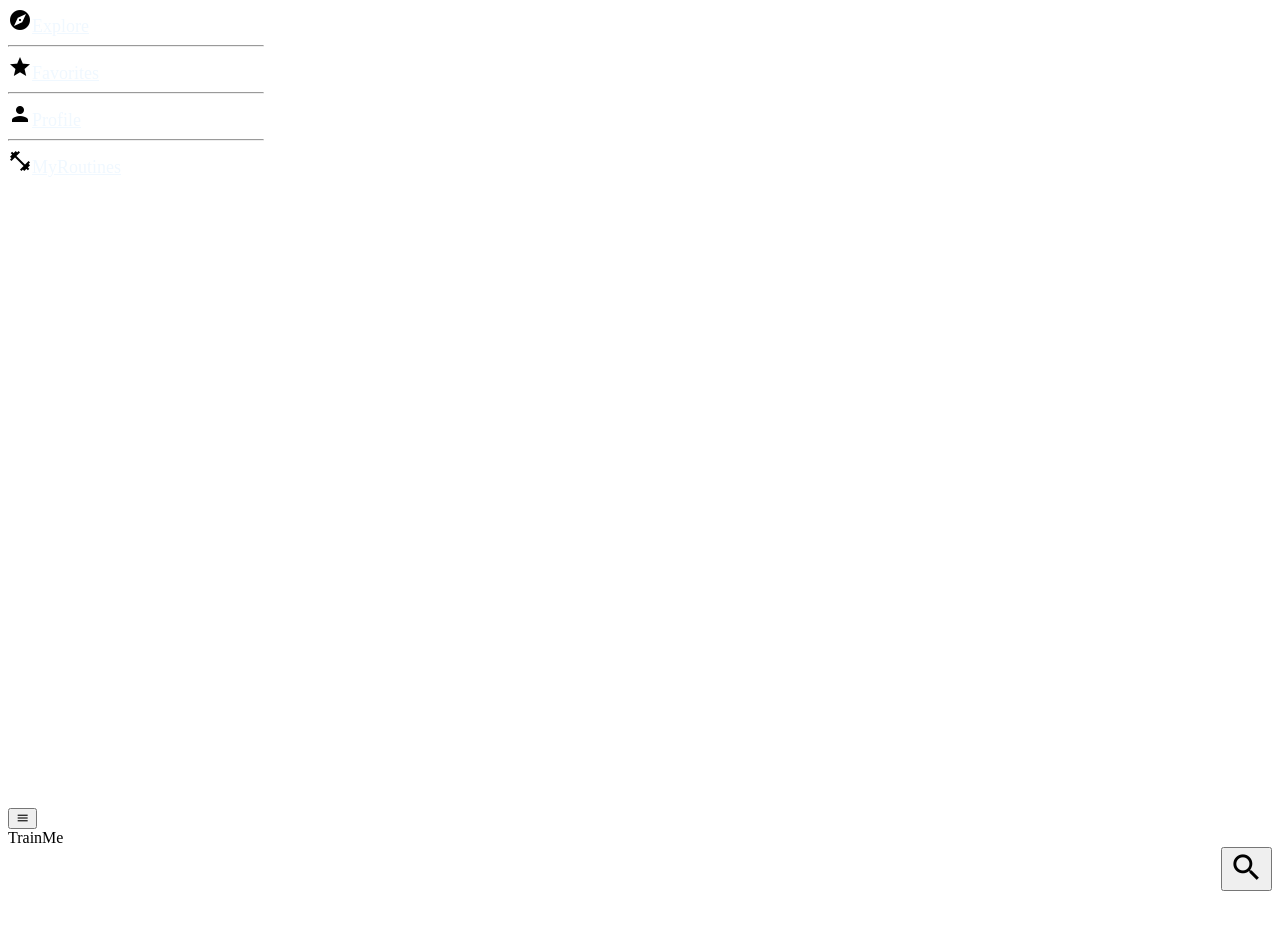
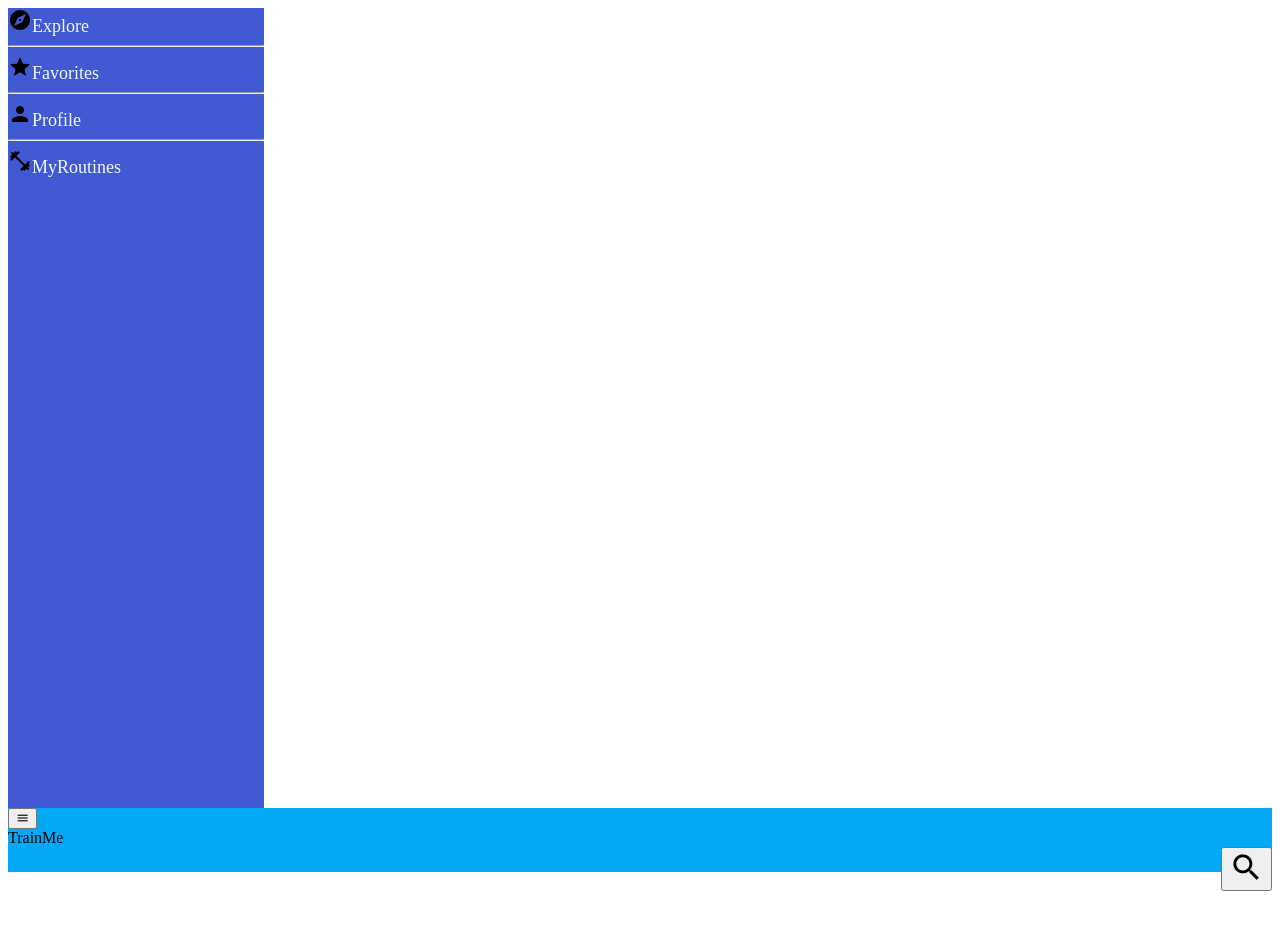
Before and after one commit to gbudoberra/tp2hci, a Vue app: page /#/ in a window 1280 px wide. Shown: the top 930 px of the page. Built offline with nearby package versions, Linux system fonts and the light colour scheme; a small style sheet from the web is missing.

Commit message:
Primary, Secondary y dark mode

```diff
--- a/src/App.vue
+++ b/src/App.vue
@@ -4,9 +4,8 @@
     <v-navigation-drawer
         v-model="drawer"
         app
-        color="blue lighten-1"
+        class="primary"
     >
-
       <v-list
           dense
           nav
@@ -61,11 +60,11 @@
     </v-navigation-drawer>
 
     <v-app-bar app
-    color="blue lighten-4">
+    class="secondary">
       <v-app-bar-nav-icon @click="drawer = !drawer"></v-app-bar-nav-icon>
       <v-container>
         <v-row justify="space-between">
-          <v-col align="start" align-self="center">
+          <v-col align="left" align-self="center">
             <v-toolbar-title>TrainMe</v-toolbar-title>
           </v-col>
 
@@ -107,7 +106,6 @@ export default {
   -webkit-font-smoothing: antialiased;
   -moz-osx-font-smoothing: grayscale;
   text-align: center;
-  color: #2c3e50;
   margin-top: 60px;
 }
 
@@ -115,6 +113,15 @@ export default {
   font-size: large;
   color: aliceblue;
   alignment: center;
+  text-decoration: none;
 }
 
+#sideBarIconSelected {
+  font-size: large;
+  color: #19ff47;
+  alignment: center;
+  text-decoration: none;
+}
+
+
 </style>
--- a/src/plugins/vuetify.js
+++ b/src/plugins/vuetify.js
@@ -6,5 +6,19 @@ import '@mdi/font/css/materialdesignicons.css';
 Vue.use(Vuetify);
 
 export default new Vuetify({
-
+    theme: {
+        dark: true,
+        themes: {
+            light: {
+                primary: '#0e6aef',
+                secondary: '#009688',
+                accent: '#f403e0',
+            },
+            dark:{
+                primary: '#4159d2',
+                secondary: '#03a9f4',
+                accent: '#00ffff',
+            }
+        },
+    },
 });
```
